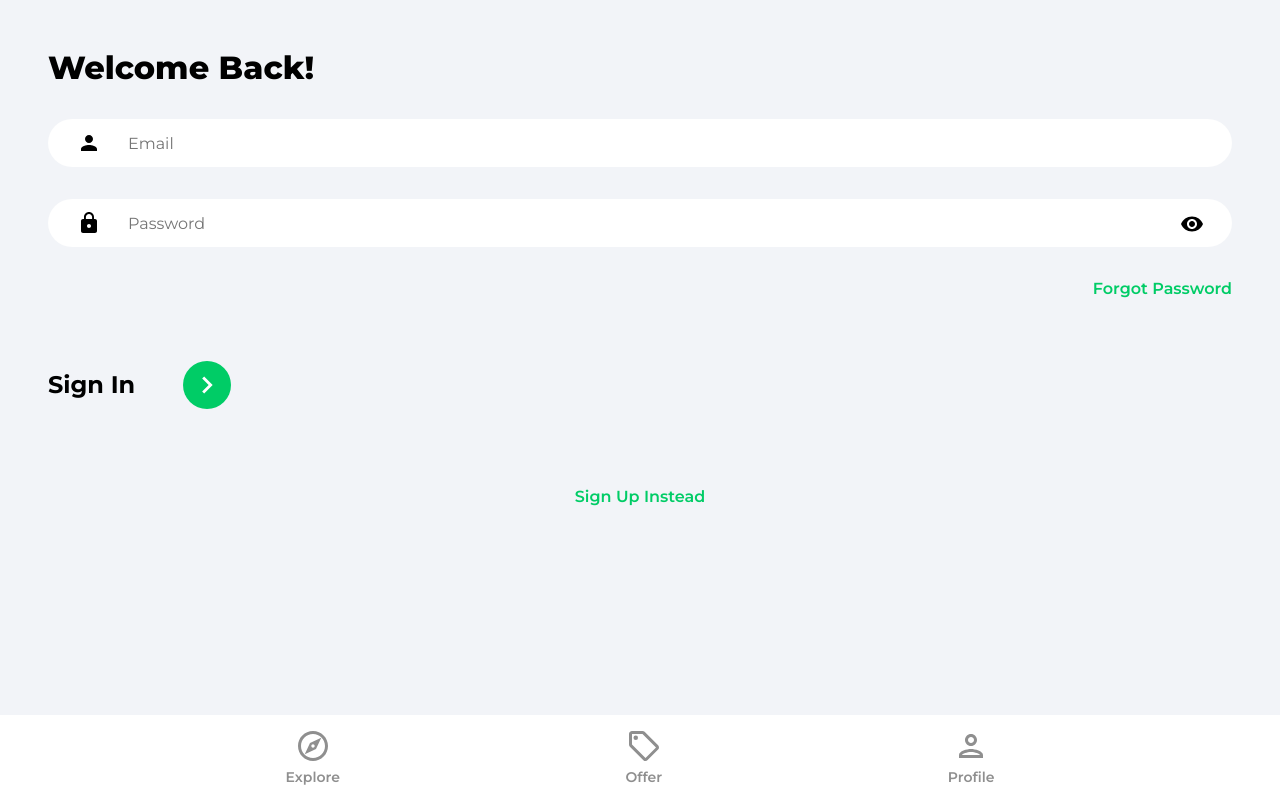
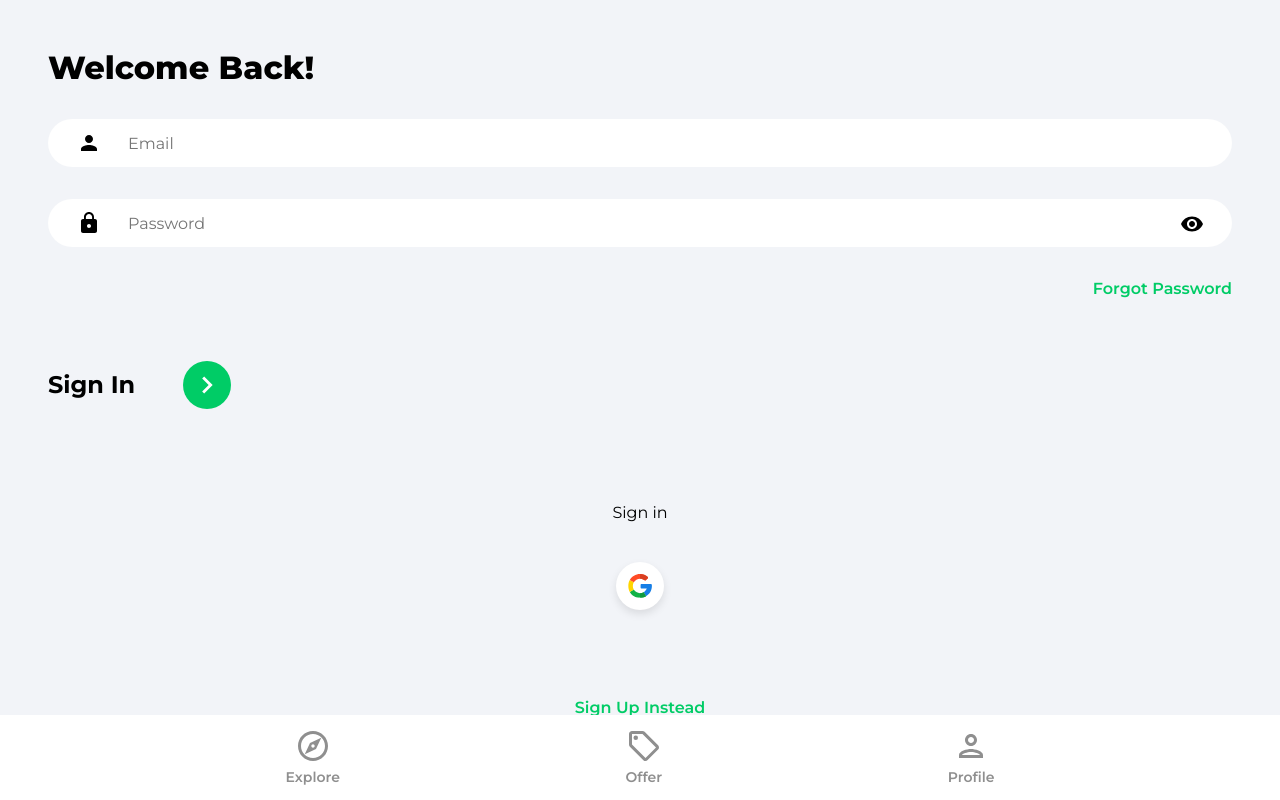
Before and after one commit to witchers-code/house-marketplace-app, a React (Create React App) app: page /sign-in in a window 1280 px wide. Built offline with nearby package versions, Linux system fonts and the light colour scheme.

Commit message:
Add Google OAuth

```diff
--- /dev/null
+++ b/src/components/OAuth.jsx
@@ -0,0 +1,47 @@
+import { useLocation, useNavigate } from "react-router-dom"
+import { getAuth, signInWithPopup, GoogleAuthProvider } from "firebase/auth"
+import { doc, setDoc, getDoc, serverTimestamp } from 'firebase/firestore'
+import { db } from '../firebase.config'
+import { toast } from 'react-toastify'
+import googleIcon from '../assets/svg/googleIcon.svg'
+
+function OAuth() {
+    const navigate = useNavigate()
+    const location = useLocation()
+
+    const onGoogleClick = async () => {
+        try {
+            const auth = getAuth()
+            const provider = new GoogleAuthProvider()
+            const result = await signInWithPopup(auth, provider)
+            const user = result.user
+
+            // Check for user
+            const docRef = doc(db, 'users', user.uid)
+            const docSnap = await getDoc(docRef)
+
+            // If user, doesn't exist, create user
+            if(!docSnap.exists()) {
+                await setDoc(doc(db, 'users', user.uid), {
+                    name: user.displayName,
+                    email: user.email,
+                    timestamp: serverTimestamp()
+                })
+            }
+            navigate('/')
+        } catch (error) {
+            toast.error('Could not authorize with Google')
+        }
+    }
+
+    return (
+        <div className='socialLogin'>
+            <p>Sign {location.pathname === '/sign-up' ? 'up' : 'in'}</p>
+            <button className="socialIconDiv" onClick={onGoogleClick}>
+                <img className="socialIconImg" src={googleIcon} alt='google' />
+            </button>
+        </div>
+    )
+}
+
+export default OAuth
--- a/src/pages/SignIn.jsx
+++ b/src/pages/SignIn.jsx
@@ -3,6 +3,7 @@
 import {toast} from 'react-toastify'
 import { getAuth, signInWithEmailAndPassword } from 'firebase/auth'
 import {ReactComponent as ArrowRightIcon} from '../assets/svg/keyboardArrowRightIcon.svg'
+import OAuth from '../components/OAuth'
 import visibilityIcon from '../assets/svg/visibilityIcon.svg'
 
 function SignIn() {
@@ -90,7 +91,7 @@
                     </div>
                 </form>
 
-                {/* Google OAuth */}
+                <OAuth />
 
                 <Link to='/sign-up' className='registerLink'>
                     Sign Up Instead
--- a/src/pages/SignUp.jsx
+++ b/src/pages/SignUp.jsx
@@ -6,6 +6,7 @@
 import { db } from '../firebase.config'
 import {ReactComponent as ArrowRightIcon} from '../assets/svg/keyboardArrowRightIcon.svg'
 import visibilityIcon from '../assets/svg/visibilityIcon.svg'
+import OAuth from '../components/OAuth'
 
 function SignUp() {
     const [showPassword, setShowPassword] = useState(false)
@@ -105,7 +106,7 @@
                     </div>
                 </form>
 
-                {/* Google OAuth */}
+                <OAuth />
 
                 <Link to='/sign-in' className='registerLink'>
                     Sign In Instead
```
